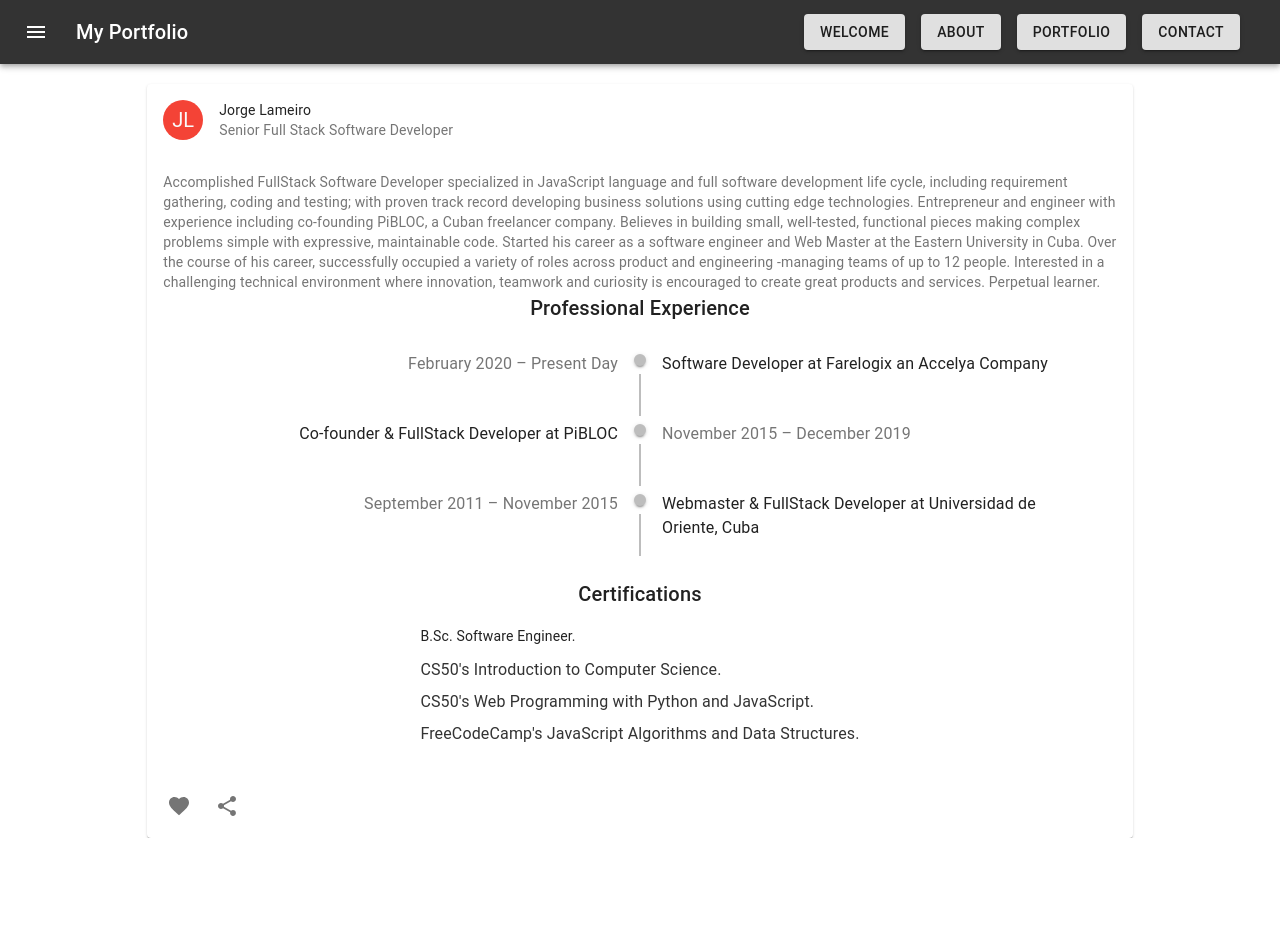
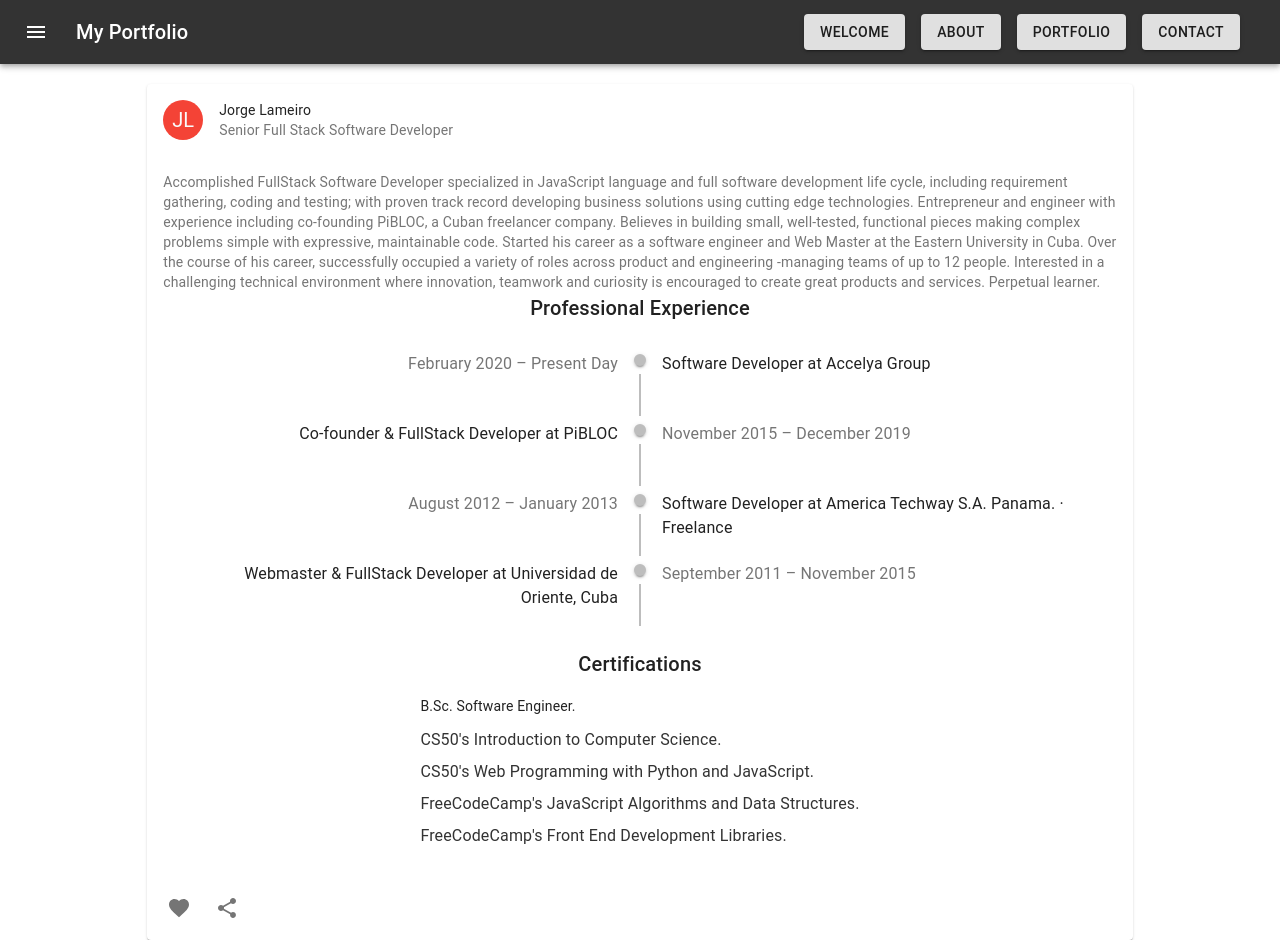
Before and after one commit to jlameiro87/portfolio, a React (Create React App) app: page /about in a window 1280 px wide. Before the commit the page ends 838 px from the top, so only its background shows below. Built offline with nearby package versions, Linux system fonts and the light colour scheme.

Commit message:
Added certifications

```diff
--- a/src/components/Certification.js
+++ b/src/components/Certification.js
@@ -25,6 +25,11 @@ const Certification = () => {
       id: 4,
       text: 'FreeCodeCamp\'s JavaScript Algorithms and Data Structures.',
       url: 'https://www.freecodecamp.org/certification/jlameiro/javascript-algorithms-and-data-structures'
+    },
+    {
+      id: 5,
+      text: 'FreeCodeCamp\'s Front End Development Libraries.',
+      url: 'https://www.freecodecamp.org/certification/jlameiro/front-end-development-libraries'
     }
   ];
 
--- a/src/components/Contact.js
+++ b/src/components/Contact.js
@@ -1,7 +1,7 @@
 const Contact = () => {
   return (
     <div>
-      Contact
+      Contact Page, WIP.
     </div>
   )
 }
--- a/src/components/Experience.js
+++ b/src/components/Experience.js
@@ -23,7 +23,7 @@ const Experience = () => {
             <TimelineConnector />
           </TimelineSeparator>
           <TimelineContent>
-            <Typography>Software Developer at Farelogix an Accelya Company</Typography>
+            <Typography>Software Developer at Accelya Group</Typography>
           </TimelineContent>
         </TimelineItem>
         <TimelineItem>
@@ -36,6 +36,18 @@ const Experience = () => {
           </TimelineSeparator>
           <TimelineContent>
             <Typography>Co-founder & FullStack Developer at PiBLOC</Typography>
+          </TimelineContent>
+        </TimelineItem>
+        <TimelineItem>
+          <TimelineOppositeContent>
+            <Typography color="textSecondary">August 2012 – January 2013</Typography>
+          </TimelineOppositeContent>
+          <TimelineSeparator>
+            <TimelineDot />
+            <TimelineConnector />
+          </TimelineSeparator>
+          <TimelineContent>
+            <Typography>Software Developer at America Techway S.A. Panama. · Freelance</Typography>
           </TimelineContent>
         </TimelineItem>
         <TimelineItem>
```
